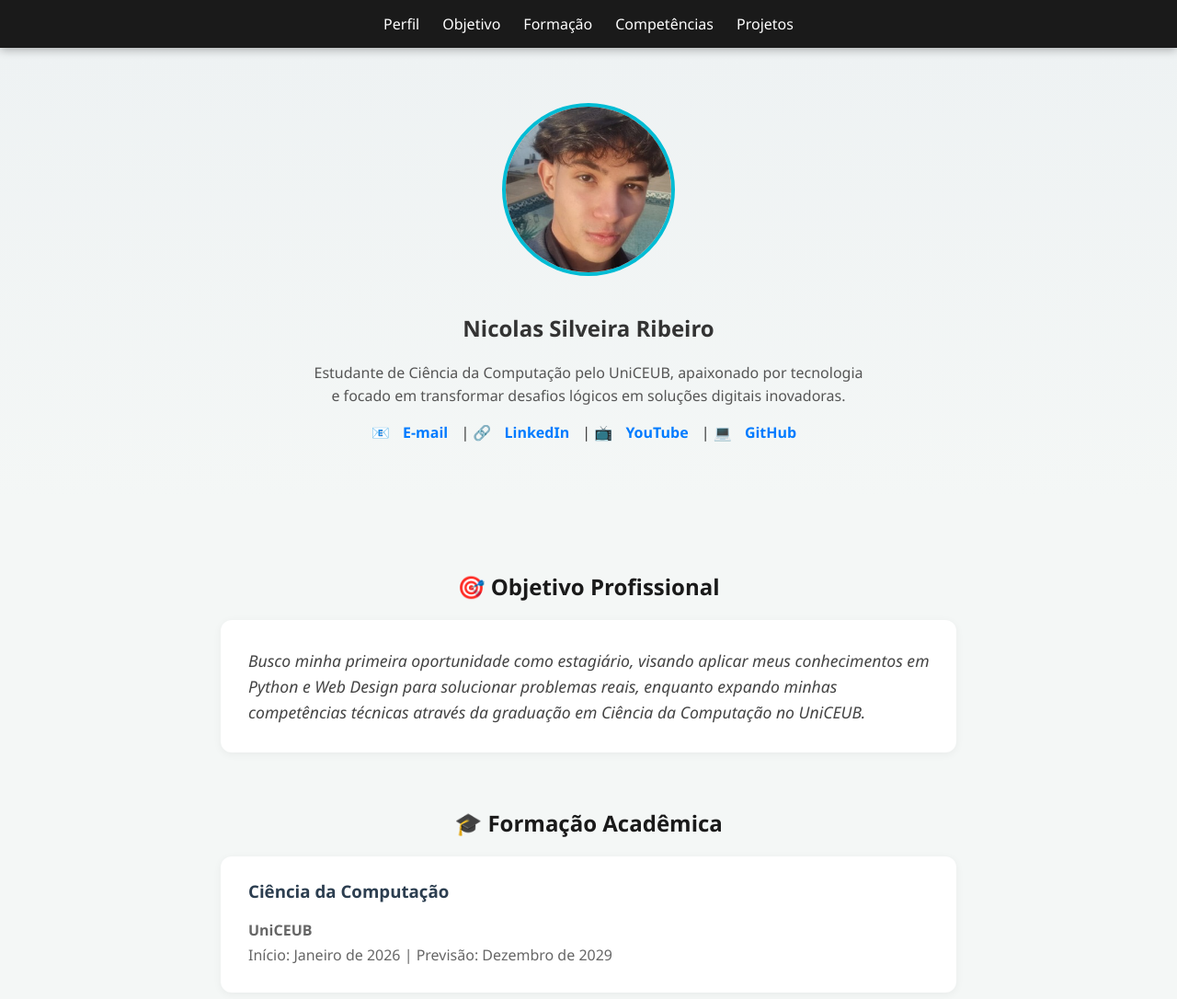
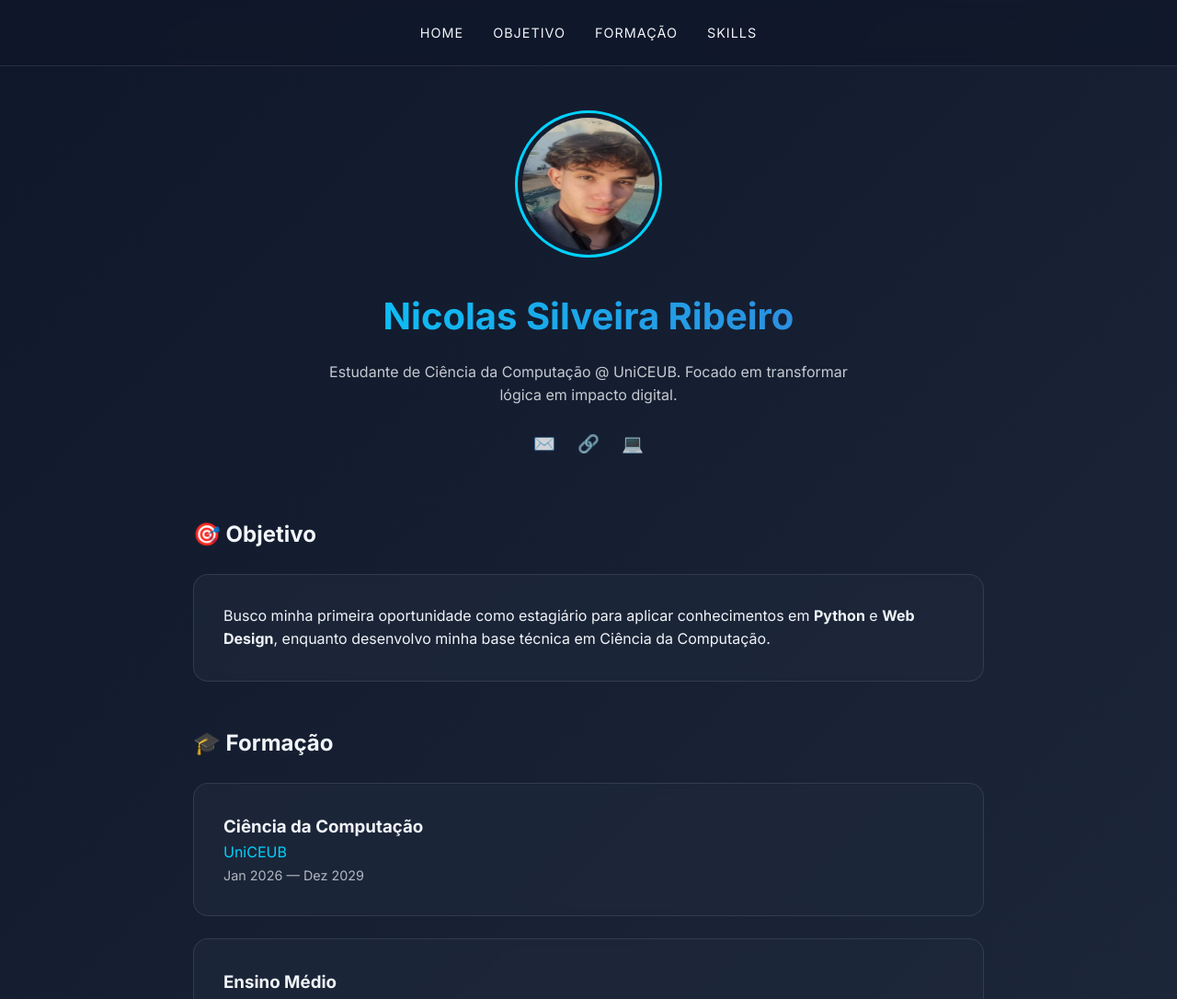
Before and after one commit to nicolasribeiro578/portifolioHUB, a plain HTML site: page index.html in a window 1280 px wide. Shown: the top 1086 px of the page at 92% size. Drawn offline with Linux system fonts and the light colour scheme.

Commit message:
Update index.html

```diff
--- a/index.html
+++ b/index.html
@@ -3,132 +3,167 @@
 <head>
     <meta charset="UTF-8">
     <meta name="viewport" content="width=device-width, initial-scale=1.0">
-    <title>Portfólio Digital | Nicolas Ribeiro</title>
+    <title>Nicolas Ribeiro | CS Student</title>
+    <link href="https://fonts.googleapis.com/css2?family=Inter:wght@300;400;600;700&display=swap" rel="stylesheet">
     <style>
-        /* Estilos Gerais e Animações */
+        :root {
+            --primary: #00d2ff;
+            --secondary: #3a7bd5;
+            --bg: #0f172a;
+            --card-bg: rgba(30, 41, 59, 0.7);
+            --text: #f1f5f9;
+        }
+
+        * {
+            margin: 0;
+            padding: 0;
+            box-sizing: border-box;
+        }
+
         html { scroll-behavior: smooth; }
 
         body {
-            font-family: 'Segoe UI', Tahoma, Geneva, Verdana, sans-serif;
-            margin: 0;
-            padding: 0;
-            background-color: #f4f7f6;
-            color: #333;
+            font-family: 'Inter', sans-serif;
+            background: linear-gradient(135deg, #0f172a 0%, #1e293b 100%);
+            color: var(--text);
+            line-height: 1.6;
+            min-height: 100vh;
+        }
+
+        /* Navbar */
+        header {
+            position: fixed;
+            top: 0;
+            width: 100%;
+            padding: 1.5rem;
+            background: rgba(15, 23, 42, 0.8);
+            backdrop-filter: blur(10px);
+            z-index: 1000;
+            border-bottom: 1px solid rgba(255, 255, 255, 0.1);
+        }
+
+        nav {
+            max-width: 1000px;
+            margin: 0 auto;
+            display: flex;
+            justify-content: center;
+            gap: 2rem;
+        }
+
+        nav a {
+            color: var(--text);
+            text-decoration: none;
+            font-weight: 500;
+            font-size: 0.9rem;
+            text-transform: uppercase;
+            letter-spacing: 1px;
             transition: 0.3s;
         }
 
-        /* Menu Superior */
-        header {
-            background-color: #1a1a1a;
-            padding: 15px 0;
-            position: sticky;
-            top: 0;
-            z-index: 1000;
-            box-shadow: 0 2px 10px rgba(0,0,0,0.3);
+        nav a:hover { color: var(--primary); }
+
+        /* Container */
+        .container {
+            max-width: 900px;
+            margin: 0 auto;
+            padding: 120px 20px 60px;
         }
 
-        nav {
-            display: flex;
-            justify-content: center;
-            gap: 25px;
-            flex-wrap: wrap; /* Garante que o menu não quebre em telas pequenas */
-        }
-
-        nav a {
-            color: white;
-            text-decoration: none;
-            font-weight: 500;
-            font-size: 16px;
-            transition: 0.3s;
-        }
-
-        nav a:hover {
-            color: #00bcd4;
-            transform: scale(1.1);
-        }
-
-        /* Seção de Perfil */
-        .profile-section {
+        /* Hero Section */
+        .hero {
             text-align: center;
-            padding: 60px 20px;
-            background: linear-gradient(180deg, #eef2f3 0%, #f4f7f6 100%);
+            margin-bottom: 4rem;
         }
 
         .profile-img {
-            width: 180px;
-            height: 180px;
+            width: 160px;
+            height: 160px;
             border-radius: 50%;
-            border: 4px solid #00bcd4;
-            object-fit: cover;
-            margin-bottom: 15px;
-            transition: 0.5s;
+            border: 3px solid var(--primary);
+            padding: 5px;
+            margin-bottom: 1.5rem;
+            transition: transform 0.5s ease;
         }
 
-        .profile-img:hover {
-            transform: rotate(5deg) scale(1.05);
+        .profile-img:hover { transform: scale(1.05) rotate(5deg); }
+
+        h1 {
+            font-size: 2.5rem;
+            margin-bottom: 1rem;
+            background: linear-gradient(to right, var(--primary), var(--secondary));
+            -webkit-background-clip: text;
+            -webkit-text-fill-color: transparent;
         }
 
-        .links {
-            margin-top: 15px;
-            font-size: 16px;
-        }
-
-        .links a {
-            color: #007bff;
-            text-decoration: none;
-            margin: 0 10px;
-            font-weight: bold;
-            display: inline-block;
-            transition: 0.3s;
-        }
-
-        .links a:hover {
-            transform: translateY(-5px);
-            color: #0056b3;
-        }
-
-        /* Container e Cartões */
-        .container {
-            max-width: 800px;
-            margin: 0 auto;
-            padding: 20px;
-        }
-
-        h2 {
-            text-align: center;
-            margin-top: 60px; /* Aumentado para melhor espaçamento com o scroll */
-            color: #1a1a1a;
+        /* Cards */
+        .section-title {
+            font-size: 1.5rem;
+            margin: 3rem 0 1.5rem;
+            display: flex;
+            align-items: center;
+            gap: 10px;
         }
 
         .card {
-            background: white;
-            border-radius: 12px;
-            padding: 25px;
-            margin-bottom: 20px;
-            box-shadow: 0 2px 10px rgba(0,0,0,0.05);
-            transition: 0.4s;
-            border-left: 5px solid transparent;
+            background: var(--card-bg);
+            border: 1px solid rgba(255, 255, 255, 0.1);
+            border-radius: 16px;
+            padding: 2rem;
+            margin-bottom: 1.5rem;
+            backdrop-filter: blur(5px);
+            transition: 0.3s ease;
         }
 
         .card:hover {
-            transform: translateX(10px);
-            box-shadow: 0 10px 20px rgba(0,0,0,0.1);
-            border-left: 5px solid #00bcd4;
+            transform: translateY(-5px);
+            border-color: var(--primary);
+            box-shadow: 0 10px 30px rgba(0, 210, 255, 0.1);
         }
 
-        .card h3 { margin-top: 0; color: #2c3e50; }
-        .card p { margin: 5px 0; color: #666; }
+        /* Tags */
+        .tags {
+            display: flex;
+            flex-wrap: wrap;
+            gap: 10px;
+            margin-top: 1rem;
+        }
 
-        .tech-tag {
-            display: inline-block;
-            background: #e1f5fe;
-            color: #01579b;
-            padding: 5px 12px;
+        .tag {
+            background: rgba(0, 210, 255, 0.1);
+            color: var(--primary);
+            padding: 6px 14px;
             border-radius: 20px;
-            font-size: 12px;
-            font-weight: bold;
-            margin-top: 10px;
-            margin-right: 5px;
+            font-size: 0.8rem;
+            font-weight: 600;
+            border: 1px solid rgba(0, 210, 255, 0.2);
+        }
+
+        /* Contact Links */
+        .contact-links {
+            display: flex;
+            justify-content: center;
+            gap: 1.5rem;
+            margin-top: 1.5rem;
+        }
+
+        .contact-links a {
+            color: var(--text);
+            font-size: 1.2rem;
+            transition: 0.3s;
+            text-decoration: none;
+            opacity: 0.8;
+        }
+
+        .contact-links a:hover {
+            color: var(--primary);
+            opacity: 1;
+            transform: translateY(-3px);
+        }
+
+        @media (max-width: 600px) {
+            h1 { font-size: 1.8rem; }
+            nav { gap: 1rem; }
+            nav a { font-size: 0.7rem; }
         }
     </style>
 </head>
@@ -136,93 +171,62 @@
 
     <header>
         <nav>
-            <a href="#perfil">Perfil</a>
+            <a href="#home">Home</a>
             <a href="#objetivo">Objetivo</a>
             <a href="#formacao">Formação</a>
-            <a href="#competencias">Competências</a>
-            <a href="#projetos">Projetos</a>
+            <a href="#skills">Skills</a>
         </nav>
     </header>
 
-    <section id="perfil" class="profile-section">
-        <img src="foto.png" alt="Nicolas Ribeiro" class="profile-img">
-        <h1>Nicolas Silveira Ribeiro</h1>
-        <p style="max-width: 600px; margin: 10px auto; color: #555; line-height: 1.6;">
-            Estudante de Ciência da Computação pelo UniCEUB, apaixonado por tecnologia e focado em transformar desafios lógicos em soluções digitais inovadoras.
-        </p>
+    <div class="container">
+        <section id="home" class="hero">
+            <img src="foto.png" alt="Nicolas Ribeiro" class="profile-img">
+            <h1>Nicolas Silveira Ribeiro</h1>
+            <p style="opacity: 0.8; max-width: 600px; margin: 0 auto;">
+                Estudante de Ciência da Computação @ UniCEUB.
+                Focado em transformar lógica em impacto digital.
+            </p>
+            <div class="contact-links">
+                <a href="mailto:nicolas.riber@gmail.com" title="Email">✉️</a>
+                <a href="https://linkedin.com/in/nicolas-silveira-ribeiro-0125813ab/" target="_blank">🔗</a>
+                <a href="https://github.com/nicolasribeiro578" target="_blank">💻</a>
+            </div>
+        </section>
 
-        <div id="contato" class="links">
-            📧 <a href="mailto:nicolas.riber@gmail.com">E-mail</a> |
-            🔗 <a href="https://www.linkedin.com/in/nicolas-silveira-ribeiro-0125813ab/" target="_blank">LinkedIn</a> |
-            📺 <a href="https://www.youtube.com/channel/UCnMBDnnBK1_zIC-FOv4_iHQ" target="_blank">YouTube</a> |
-            💻 <a href="https://github.com/nicolasribeiro578" target="_blank">GitHub</a>
-        </div>
-    </section>
+        <section id="objetivo">
+            <h2 class="section-title">🎯 Objetivo</h2>
+            <div class="card">
+                <p>Busco minha primeira oportunidade como estagiário para aplicar conhecimentos em <strong>Python</strong> e <strong>Web Design</strong>, enquanto desenvolvo minha base técnica em Ciência da Computação.</p>
+            </div>
+        </section>
 
-    <div class="container">
-
-        <div id="objetivo">
-            <h2>🎯 Objetivo Profissional</h2>
-            <div class="card">
-                <p style="font-style: italic; color: #444; font-size: 1.1em; line-height: 1.6;">
-                    Busco minha primeira oportunidade como estagiário, visando aplicar meus conhecimentos em Python e Web Design para solucionar problemas reais, enquanto expando minhas competências técnicas através da graduação em Ciência da Computação no UniCEUB.
-                </p>
-            </div>
-        </div>
-
-        <div id="formacao">
-            <h2>🎓 Formação Acadêmica</h2>
+        <section id="formacao">
+            <h2 class="section-title">🎓 Formação</h2>
             <div class="card">
                 <h3>Ciência da Computação</h3>
-                <p><strong>UniCEUB</strong></p>
-                <p>Início: Janeiro de 2026 | Previsão: Dezembro de 2029</p>
+                <p style="color: var(--primary);">UniCEUB</p>
+                <p style="font-size: 0.9rem; opacity: 0.7;">Jan 2026 — Dez 2029</p>
             </div>
             <div class="card">
-                <h3>Ensino Médio Completo</h3>
+                <h3>Ensino Médio</h3>
                 <p>Escola Salesiana Brasília</p>
-                <p>Conclusão: Novembro de 2025</p>
+                <p style="font-size: 0.9rem; opacity: 0.7;">Conclusão: Nov 2025</p>
             </div>
-        </div>
+        </section>
 
-        <div id="competencias">
-            <h2>🛠️ Competências Técnicas</h2>
-
+        <section id="skills">
+            <h2 class="section-title">🛠️ Skills</h2>
             <div class="card">
-                <h3>Lógica de Programação</h3>
-                <p>Desenvolvimento de algoritmos e resolução de problemas estruturados.</p>
-                <span class="tech-tag">Python Básico</span>
+                <div class="tags">
+                    <span class="tag">Python</span>
+                    <span class="tag">HTML5 / CSS3</span>
+                    <span class="tag">JavaScript (Básico)</span>
+                    <span class="tag">Git & GitHub</span>
+                    <span class="tag">Lógica de Programação</span>
+                    <span class="tag">UI/UX Design</span>
+                </div>
             </div>
-
-            <div class="card">
-                <h3>Desenvolvimento Web</h3>
-                <p>Criação de interfaces responsivas e estruturação de conteúdo para web.</p>
-                <span class="tech-tag">HTML5</span>
-                <span class="tech-tag">CSS3</span>
-                <span class="tech-tag">Web Design</span>
-            </div>
-
-            <div class="card">
-                <h3>Versionamento e Ferramentas</h3>
-                <p>Controle de versões e hospedagem de projetos estáticos.</p>
-                <span class="tech-tag">Git</span>
-                <span class="tech-tag">GitHub</span>
-                <span class="tech-tag">GitHub Pages</span>
-            </div>
-        </div>
-
-        <div id="projetos">
-            <h2>🚀 Projetos em Destaque</h2>
-
-            <div class="card">
-                <h3>Portfólio Pessoal Digital</h3>
-                <p>Desenvolvimento deste site utilizando tecnologias web modernas para apresentação profissional.</p>
-                <span class="tech-tag">HTML5 & CSS3</span>
-                <span class="tech-tag">GitHub Pages</span>
-                <span class="tech-tag">Mobile Friendly</span>
-            </div>
-
-            </div>
-
+        </section>
     </div>
 
 </body>
```
